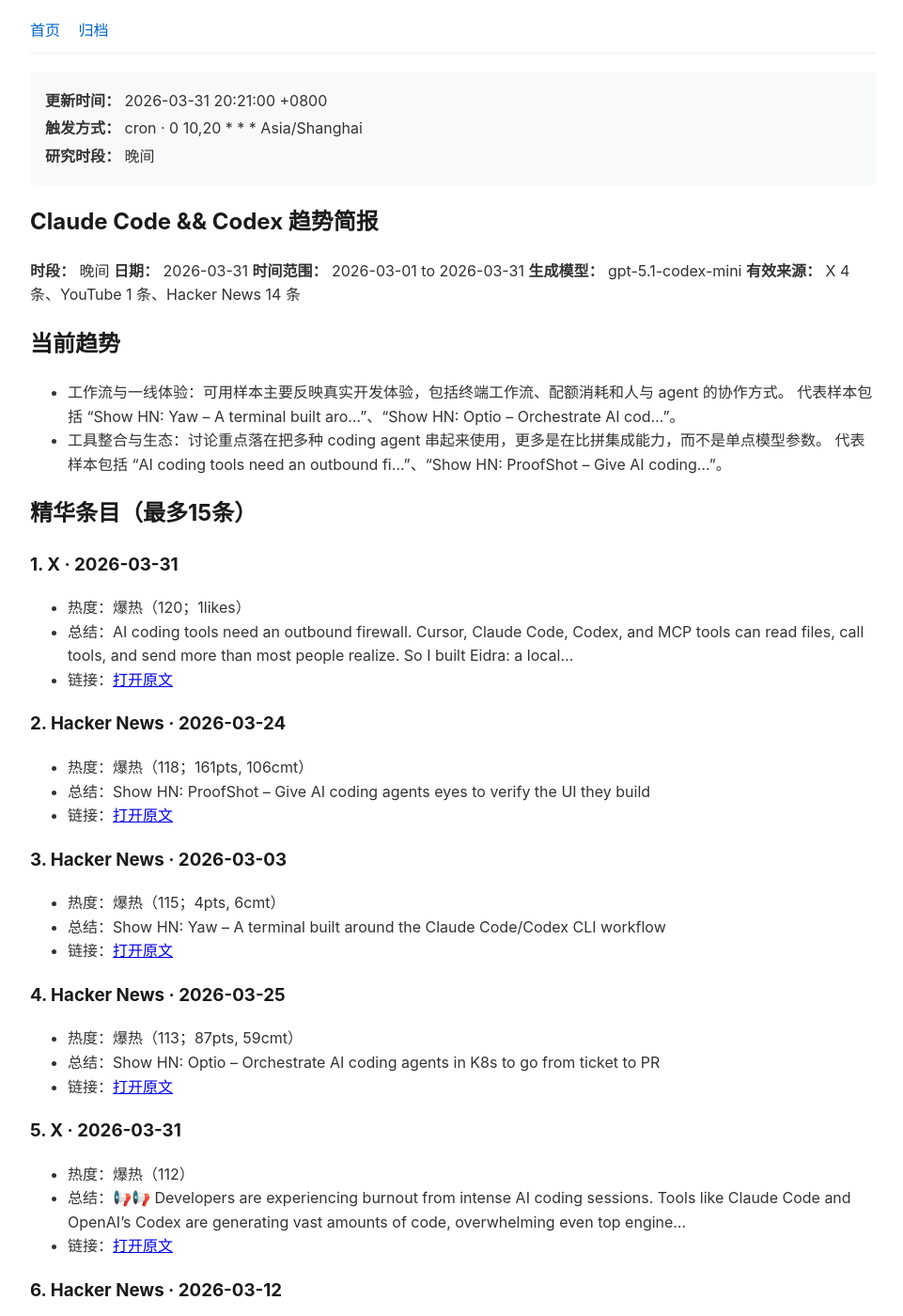
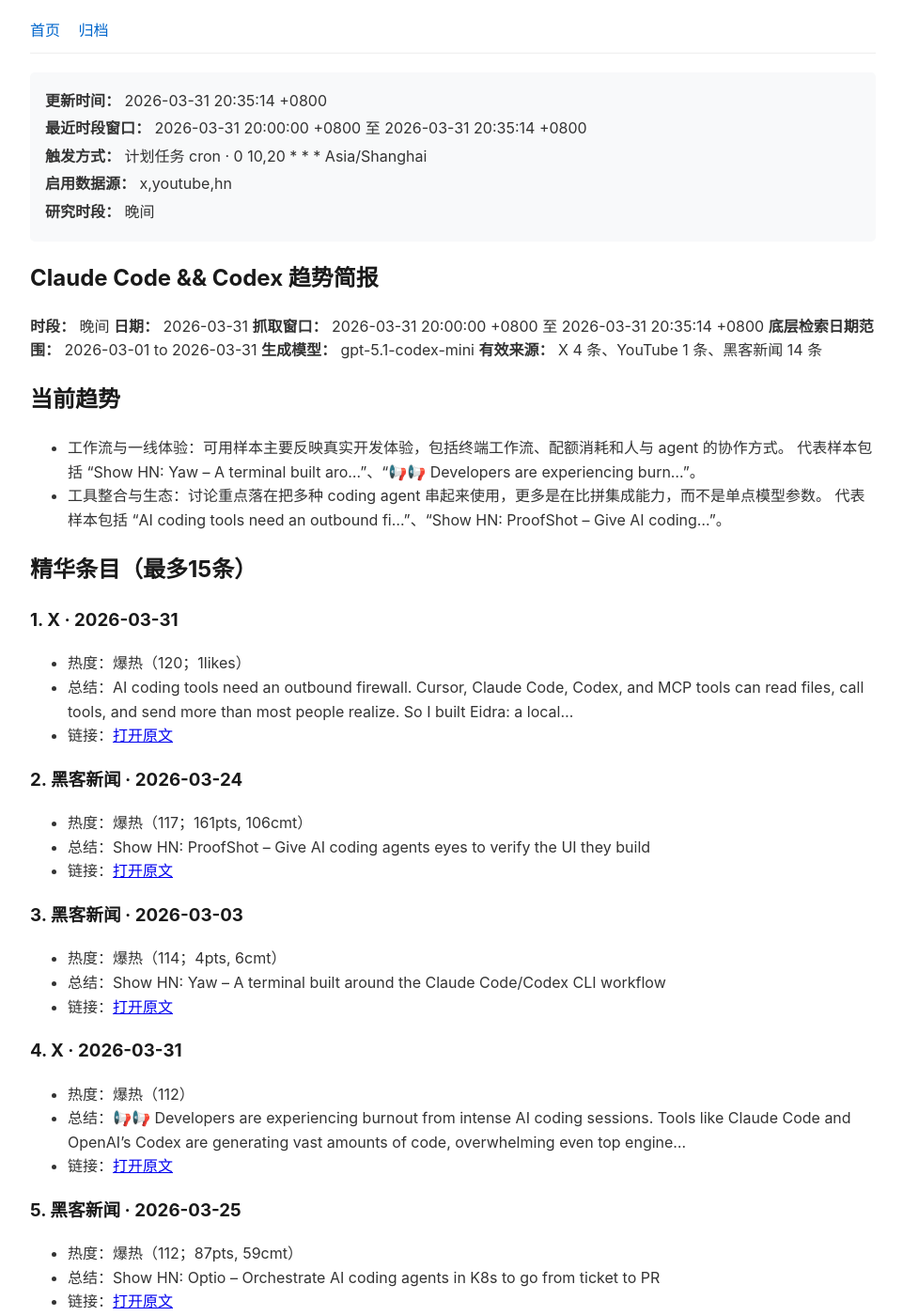
Before and after one commit to ZimengYuan/Report, a Jekyll site: the page built from _research/evening/01-claude-code-codex.md, in a window 1280 px wide and 1400 px high. Shown: the whole window at 94% size, without its empty margins (158-1119 px from the left). Built offline with Jekyll 4.4.1, drawn with Linux system fonts in a browser that asks for light colours; some of the changed text lies outside the part shown.

Commit message:
Use rolling slot windows and Chinese source labels

```diff
--- a/_layouts/research.html
+++ b/_layouts/research.html
@@ -6,8 +6,14 @@
         {% if page.updated_at %}
         <p><strong>更新时间：</strong> {{ page.updated_at | date: "%Y-%m-%d %H:%M:%S %z" }}</p>
         {% endif %}
+        {% if page.window_start and page.window_end %}
+        <p><strong>最近时段窗口：</strong> {{ page.window_start }} 至 {{ page.window_end }}</p>
+        {% endif %}
         {% if page.trigger_mode %}
-        <p><strong>触发方式：</strong> {{ page.trigger_mode }}{% if page.trigger_schedule %} · {{ page.trigger_schedule }}{% endif %}</p>
+        <p><strong>触发方式：</strong> {% if page.trigger_mode == "cron" %}计划任务 cron{% else %}{{ page.trigger_mode }}{% endif %}{% if page.trigger_schedule %} · {{ page.trigger_schedule }}{% endif %}</p>
+        {% endif %}
+        {% if page.search_sources %}
+        <p><strong>启用数据源：</strong> {{ page.search_sources }}</p>
         {% endif %}
         {% if page.type %}
         <p><strong>研究时段：</strong> {% if page.type == "morning" %}早间{% elsif page.type == "evening" %}晚间{% else %}{{ page.type }}{% endif %}</p>
--- a/_research/evening/01-claude-code-codex.md
+++ b/_research/evening/01-claude-code-codex.md
@@ -4,9 +4,12 @@
 type: "evening"
 public_report: true
 date: 2026-03-31
-updated_at: "2026-03-31 20:21:00 +0800"
+updated_at: "2026-03-31 20:35:14 +0800"
 trigger_mode: "cron"
 trigger_schedule: "0 10,20 * * * Asia/Shanghai"
+window_start: "2026-03-31 20:00:00 +0800"
+window_end: "2026-03-31 20:35:14 +0800"
+search_sources: "x,youtube,hn"
 permalink: /research/evening/claude-code-codex/
 ---
 
@@ -14,13 +17,14 @@
 
 **时段：** 晚间
 **日期：** 2026-03-31
-**时间范围：** 2026-03-01 to 2026-03-31
+**抓取窗口：** 2026-03-31 20:00:00 +0800 至 2026-03-31 20:35:14 +0800
+**底层检索日期范围：** 2026-03-01 to 2026-03-31
 **生成模型：** gpt-5.1-codex-mini
-**有效来源：** X 4 条、YouTube 1 条、Hacker News 14 条
+**有效来源：** X 4 条、YouTube 1 条、黑客新闻 14 条
 
 ## 当前趋势
 
-- 工作流与一线体验：可用样本主要反映真实开发体验，包括终端工作流、配额消耗和人与 agent 的协作方式。 代表样本包括 “Show HN: Yaw – A terminal built aro…”、“Show HN: Optio – Orchestrate AI cod…”。
+- 工作流与一线体验：可用样本主要反映真实开发体验，包括终端工作流、配额消耗和人与 agent 的协作方式。 代表样本包括 “Show HN: Yaw – A terminal built aro…”、“📢📢 Developers are experiencing burn…”。
 - 工具整合与生态：讨论重点落在把多种 coding agent 串起来使用，更多是在比拼集成能力，而不是单点模型参数。 代表样本包括 “AI coding tools need an outbound fi…”、“Show HN: ProofShot – Give AI coding…”。
 
 ## 精华条目（最多15条）
@@ -31,33 +35,33 @@
 - 总结：AI coding tools need an outbound firewall. Cursor, Claude Code, Codex, and MCP tools can read files, call tools, and send more than most people realize. So I built Eidra: a local…
 - 链接：[打开原文](https://x.com/miles_hanabi/status/2038940002759987220)
 
-### 2. Hacker News · 2026-03-24
+### 2. 黑客新闻 · 2026-03-24
 
-- 热度：爆热（118；161pts, 106cmt）
+- 热度：爆热（117；161pts, 106cmt）
 - 总结：Show HN: ProofShot – Give AI coding agents eyes to verify the UI they build
 - 链接：[打开原文](https://news.ycombinator.com/item?id=47499672)
 
-### 3. Hacker News · 2026-03-03
+### 3. 黑客新闻 · 2026-03-03
 
-- 热度：爆热（115；4pts, 6cmt）
+- 热度：爆热（114；4pts, 6cmt）
 - 总结：Show HN: Yaw – A terminal built around the Claude Code/Codex CLI workflow
 - 链接：[打开原文](https://news.ycombinator.com/item?id=47231524)
 
-### 4. Hacker News · 2026-03-25
-
-- 热度：爆热（113；87pts, 59cmt）
-- 总结：Show HN: Optio – Orchestrate AI coding agents in K8s to go from ticket to PR
-- 链接：[打开原文](https://news.ycombinator.com/item?id=47520220)
-
-### 5. X · 2026-03-31
+### 4. X · 2026-03-31
 
 - 热度：爆热（112）
 - 总结：📢📢 Developers are experiencing burnout from intense AI coding sessions. Tools like Claude Code and OpenAI's Codex are generating vast amounts of code, overwhelming even top engine…
 - 链接：[打开原文](https://x.com/ETtech/status/2038916622208172260)
 
-### 6. Hacker News · 2026-03-12
+### 5. 黑客新闻 · 2026-03-25
 
-- 热度：爆热（107；8pts, 0cmt）
+- 热度：爆热（112；87pts, 59cmt）
+- 总结：Show HN: Optio – Orchestrate AI coding agents in K8s to go from ticket to PR
+- 链接：[打开原文](https://news.ycombinator.com/item?id=47520220)
+
+### 6. 黑客新闻 · 2026-03-12
+
+- 热度：爆热（106；8pts, 0cmt）
 - 总结：Show HN: Open-Source GTM Skills for Claude Code, Codex, and Cursor
 - 链接：[打开原文](https://news.ycombinator.com/item?id=47353506)
 
@@ -73,15 +77,15 @@
 - 总结：Two AI models arguing in your terminal to plan your code. Botference is the dev tool we didn't know we needed. The future of coding is a council of AIs, not a single assistant. Wo…
 - 链接：[打开原文](https://x.com/agent_ai_bot/status/2038942120845688948)
 
-### 9. Hacker News · 2026-03-15
+### 9. 黑客新闻 · 2026-03-15
 
-- 热度：高热（88；7pts, 16cmt）
+- 热度：高热（87；7pts, 16cmt）
 - 总结：AI coding agents accidentally introduced vulnerable dependencies
 - 链接：[打开原文](https://news.ycombinator.com/item?id=47387054)
 
-### 10. Hacker News · 2026-03-12
+### 10. 黑客新闻 · 2026-03-12
 
-- 热度：高热（88；5pts, 1cmt）
+- 热度：高热（87；5pts, 1cmt）
 - 总结：Show HN: CloudCLI-Web/Mobile UI for Claude Code,Codex and Gemini(8.2k stars)
 - 链接：[打开原文](https://news.ycombinator.com/item?id=47352564)
 
@@ -93,7 +97,10 @@
 
 ## 当前趋势总结
 
-- 当前更值得关注的是 Hacker News、X、YouTube 里反复出现的共识信号，而不是零散单条爆点；这轮最终保留了 11 条精华条目。
+- 当前更值得关注的是 X、YouTube、黑客新闻 里反复出现的共识信号，而不是零散单条爆点；这轮最终保留了 11 条精华条目。
+- 本轮抓取窗口按“最近一个时段”处理：2026-03-31 20:00:00 +0800 至 2026-03-31 20:35:14 +0800。
+- 本轮启用的数据源：x,youtube,hn。
+- 本轮没有拿到可用的博客/网页结果；如果要稳定抓博客，需要在本机补上原生 web 搜索后端。
 - 本轮过滤了 2 条弱相关样本和 1 条明显噪声，列表只保留更能代表趋势的条目。
 - 整体上，这个主题的真实热度还在“agent 工作流、工具整合、开发体验”上，不在单个模型宣传口径上。
 - 备注：这个主题更适合看成“AI 编程 agent 工具链动态”，不适合把每条社交媒体吐槽都当成趋势结论。
--- a/scripts/select_last30days_sources.py
+++ b/scripts/select_last30days_sources.py
@@ -16,6 +16,7 @@
 SOURCE_ORDER = [
     "reddit",
     "x",
+    "web",
     "youtube",
     "hn",
     "bluesky",
@@ -23,7 +24,6 @@
     "tiktok",
     "instagram",
     "polymarket",
-    "web",
     "xiaohongshu",
 ]
 
```
Also changed, not shown: _research/evening/02-ai-overview.md (+18 -11 lines), _research/morning/01-claude-code-codex.md (+9 -2 lines), _research/morning/02-ai-overview.md (+10 -3 lines), memory/MEMORY.md (+12 -10 lines), scripts/synthesize_public_report.py (+52 -10 lines), README.md, 2 other files.
